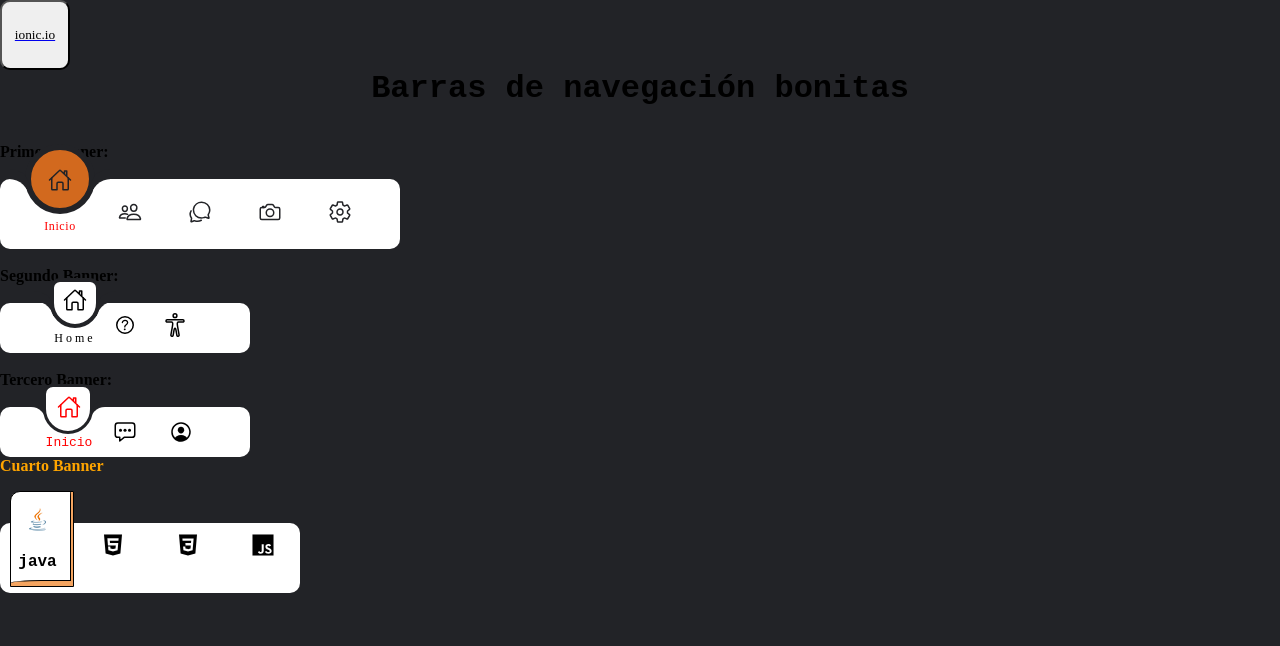
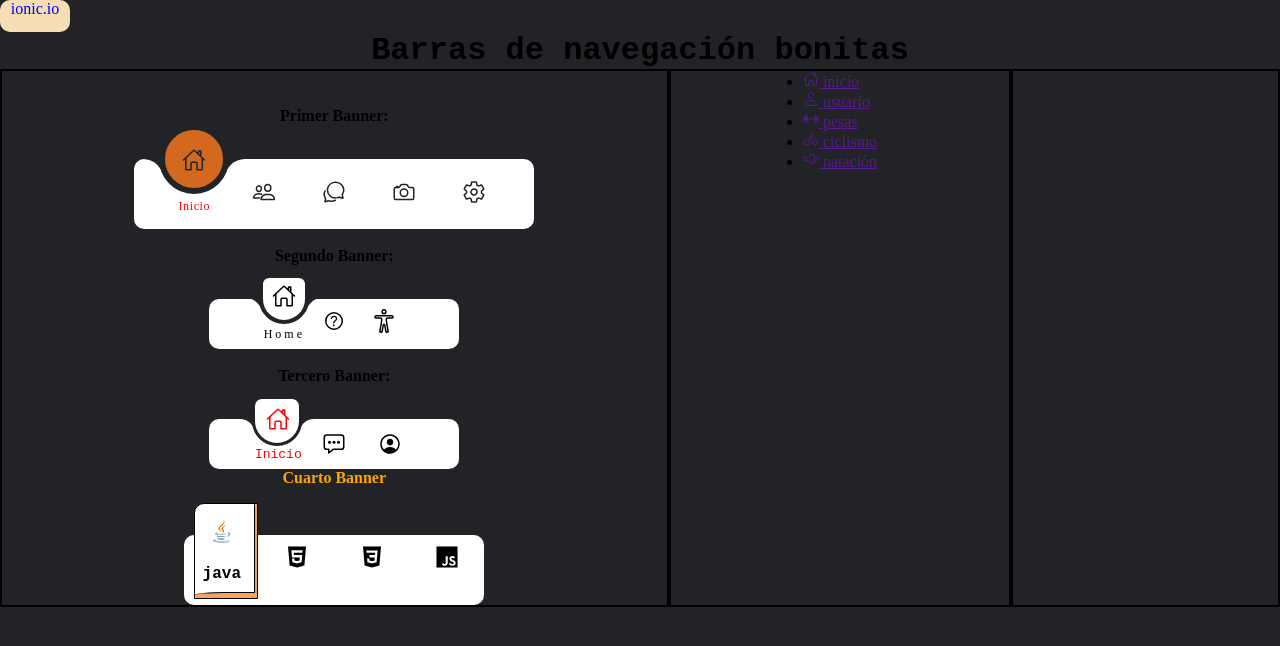
Before and after one commit to haader/dise-os-css, a plain HTML site: page index.html in a window 1280 px wide. Drawn offline with nearby package versions, Linux system fonts and the light colour scheme.

Commit message:
creación del banner 5

```diff
--- a/general.css
+++ b/general.css
@@ -1,6 +1,35 @@
+.linkicon{
+    height: 2rem;
+    background: wheat;
+    border-radius: 10px;
+    display: flex;
+    justify-content: center;
+    text-decoration: none;
+}
 .title
 {
 text-align: center;
 font-size: 2rem;
 font-family: 'Courier New', Courier, monospace;
 }
+
+.contenedorAll
+{
+    display: flex;
+
+}
+.columna1, .columna2, .columna3
+{
+    display: flex;
+    flex-direction: column;
+    align-items: center;
+    border: 2px solid black;
+    flex-grow: 1;
+
+
+}
+
+.navigation, .navegador1, .navegador2, .navegador3
+{
+    margin-top: 1rem;
+}
--- a/index.html
+++ b/index.html
@@ -17,9 +17,11 @@
 
 
 
-    <a href="https://ionic.io/ionicons" target="_blank"><!--pagina de iconos-->
-        <button class="linkicon">ionic.io</button>
-    </a>
+   <!--pagina de iconos-->
+
+            <a class="linkicon" href="https://ionic.io/ionicons" target="_blank">ionic.io</a>
+
+
 
     <h3 class="title">Barras de navegación bonitas</h3>
 
@@ -224,7 +226,48 @@
             </div>
 
             <div class="columna2">
-
+                <div class="navegador5">
+                    <ul>
+                        <li class="list5">
+                            <a href="">
+                                <span class="icon5"><ion-icon name="home-outline"></ion-icon></span>
+                                <span class="texto5">inicio</span>
+                            </a>
+                        </li>
+                    </ul>
+                    <ul>
+                        <li class="list5">
+                            <a href="">
+                                <span class="icon5"><ion-icon name="person-outline"></ion-icon></span>
+                                <span class="texto5">usuario</span>
+                            </a>
+                        </li>
+                    </ul>
+                    <ul>
+                        <li class="list5">
+                            <a href="">
+                                <span class="icon5"><ion-icon name="barbell-outline"></ion-icon></span>
+                                <span class="texto5">pesas</span>
+                            </a>
+                        </li>
+                    </ul>
+                    <ul>
+                        <li class="list5">
+                            <a href="">
+                                <span class="icon5"><ion-icon name="bicycle-outline"></ion-icon></span>
+                                <span class="texto5">ciclismo</span>
+                            </a>
+                        </li>
+                    </ul>
+                                        <ul>
+                        <li class="list5">
+                            <a href="">
+                                <span class="icon5"><ion-icon name="fish-outline"></ion-icon></span>
+                                <span class="texto5">natación</span>
+                            </a>
+                        </li>
+                    </ul>
+                </div>
             </div>
 
             <div class="columna3">
```
